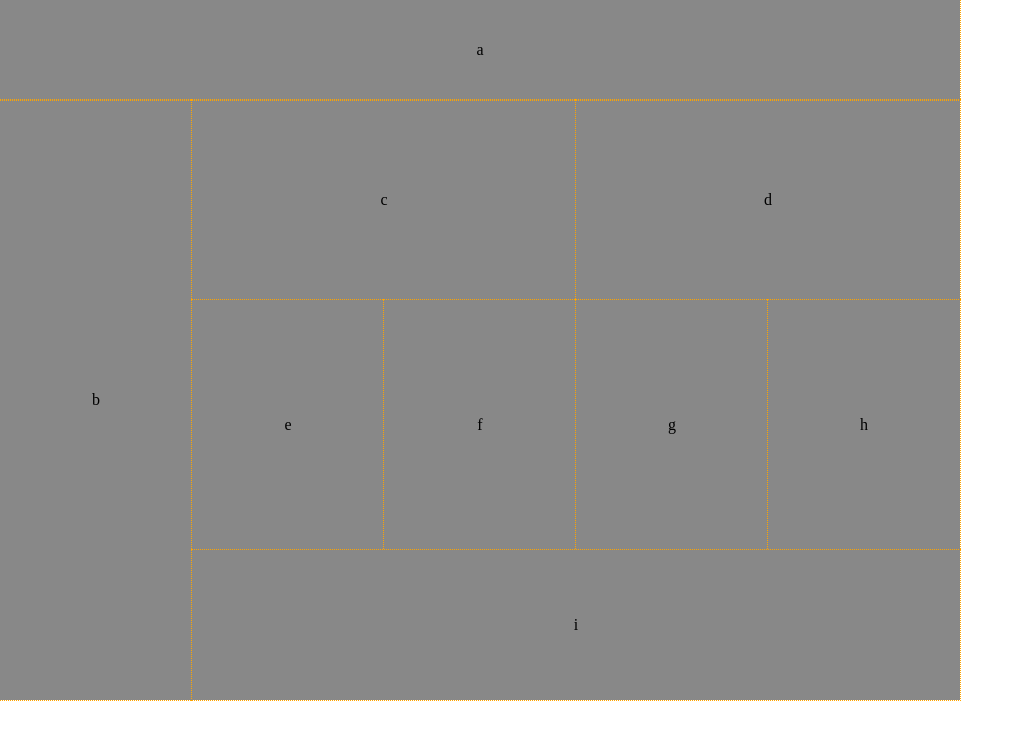
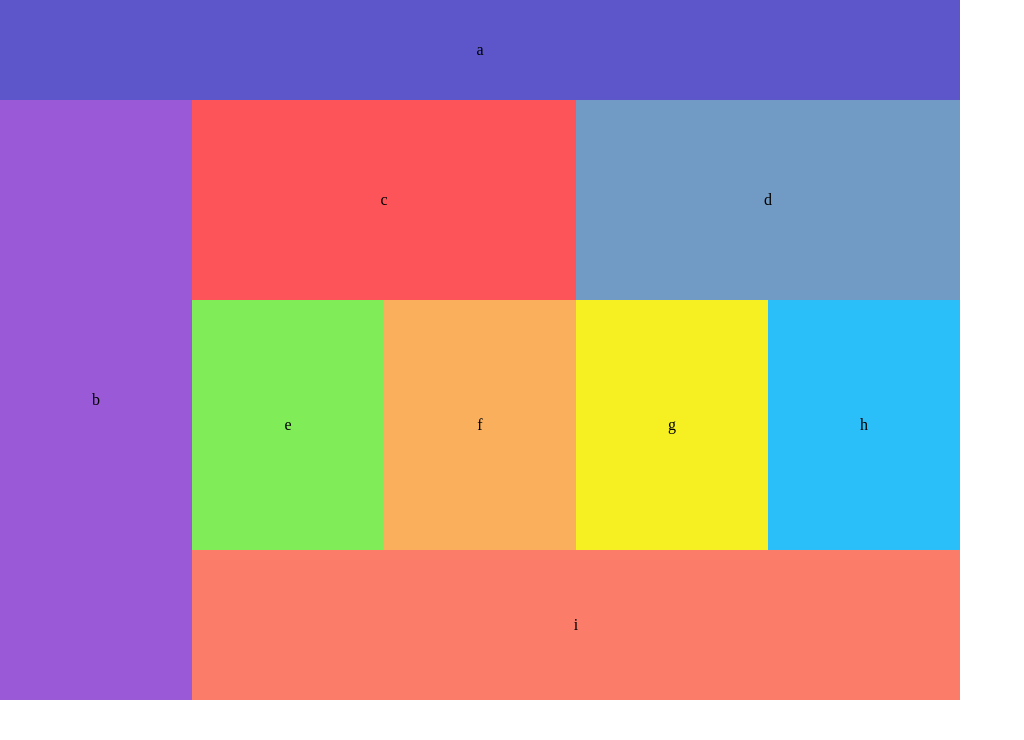
Before and after one commit to arensdj/lab-01, a plain HTML site: page index.html in a window 1280 px wide. Shown: the whole page, without its empty margins (0-1024 px from the left). Drawn offline with Linux system fonts and the light colour scheme.

Commit message:
Added styling rules for the colors of the div elements.

```diff
--- a/css/base.css
+++ b/css/base.css
@@ -1,91 +1,9 @@
-/* body {
-  max-width: 768px;
-} */
-
 div {
   background: #888;
   box-sizing: border-box;
-  outline: dotted 1px orange;
-  width: 100%;
 }
 
 p {
   text-align: center;
   vertical-align: middle;
 }
-
-#id-a {
-  line-height: 75px;
-  /* height: 75px; */
-  height: 10%;
-}
-
-#id-b {
-  line-height: 150px;
-  /* height: 150px; */
-  height: 20%;
-}
-
-#id-c, #id-d {
-  line-height: 125px;
-  /* height: 125px; */
-  height: 16%;
-}
-
-#id-e, #id-f, #id-g, #id-h {
-  float: left;
-  height: 250px;
-  line-height: 250px;
-  width: 50%;
-  /* width: 50%; */
-  /* clear: both; */
-}
-
-#id-i {
-  clear: both;
-  line-height: 80px;
-  /* height: 80px; */
-  height: 10%;
-}
-
-@media (min-width: 768px) {
-  body {
-    max-width: 960px;
-  }
-
-  #id-a {
-    line-height: 100px;
-    height: 100px;
-    /* width: 960px; */
-    width: 100%;
-  }
-
-  #id-b{
-    float: left;
-    line-height: 600px;
-    height: 600px;
-    width: 20%;
-  }
-
-  #id-c, #id-d {
-    float: left;
-    line-height: 200px;
-    height: 200px;
-    width: 40%;
-  }
-
-  #id-e, #id-f, #id-g, #id-h {
-    float: left;
-    height: 250px;
-    line-height: 250px;
-    width: 20%;
-  }
-
-  #id-i {
-    clear: none;
-    float: left;
-    height: 150px;
-    line-height: 150px;
-    width: 80%;
-  }
-}
--- a/css/layout.css
+++ b/css/layout.css
@@ -0,0 +1,130 @@
+.container {
+  width: 100%;
+}
+
+#id-a {
+  line-height: 75px;
+  height: 10%;
+  background-color: #515af3;
+}
+
+#id-b {
+  line-height: 150px;
+  height: 20%;
+  background-color: #64e3ec;
+}
+
+#id-e {
+  background-color: #f98328;
+}
+
+#id-f {
+  background-color: #a2afef;
+}
+
+#id-g {
+  background-color: #fe10c2;
+}
+
+#id-h {
+  background-color: #25beef;
+}
+
+#id-c, #id-d {
+  line-height: 125px;
+  height: 16%;
+  background-color: #fc6178;
+}
+
+#id-d {
+  background-color: #6f45bc;
+}
+
+#id-e, #id-f, #id-g, #id-h {
+  float: left;
+  height: 250px;
+  line-height: 250px;
+  width: 50%;
+}
+
+#id-i {
+  clear: both;
+  line-height: 80px;
+  height: 10%;
+  background-color: #94d882;
+}
+
+@media (min-width: 768px) {
+  .container {
+    max-width: 960px;
+  }
+
+  #id-a {
+    line-height: 100px;
+    height: 100px;
+    width: 100%;
+    background-color: #5c56ca;
+  }
+
+  #id-b{
+    float: left;
+    line-height: 600px;
+    height: 600px;
+    width: 20%;
+    background-color: #9a5ad7;
+  }
+
+  #id-c {
+    background-color: #fd545a;
+  }
+
+  #id-d {
+    background-color: #719bc4;
+  }
+
+  #id-e {
+    background-color: #7fec58;
+  }
+
+  #id-f {
+    background-color: #f9af5b;
+  }
+
+  #id-g {
+    background-color: #fd545a;
+  }
+
+  #id-g {
+    background-color: #f6f023;
+  }
+
+  #id-h {
+    background-color: #2bbffa;
+  }
+
+  #id-i {
+    background-color: #fb7c69;
+  }
+
+  #id-c, #id-d {
+    float: left;
+    line-height: 200px;
+    height: 200px;
+    width: 40%;
+  }
+
+  #id-e, #id-f, #id-g, #id-h {
+    float: left;
+    height: 250px;
+    line-height: 250px;
+    width: 20%;
+  }
+
+  #id-i {
+    clear: none;
+    float: left;
+    height: 150px;
+    line-height: 150px;
+    width: 80%;
+  }
+}
--- a/index.html
+++ b/index.html
@@ -9,6 +9,7 @@
     <link rel="stylesheet" href="css/module.css">
   </head>
   <body>
+    <div class = "container">
       <div id="id-a"><p>a</p></div>
       <div id="id-b"><p>b</p></div>
       <div id="id-c"><p>c</p></div>
@@ -20,6 +21,7 @@
       <div id="id-h"><p>h</p></div>
 
       <div id="id-i"><p>i</p></div>
+    </div>
   </body>
 
 </html>
```
Lines whose indentation alone changed are shown as unchanged.
